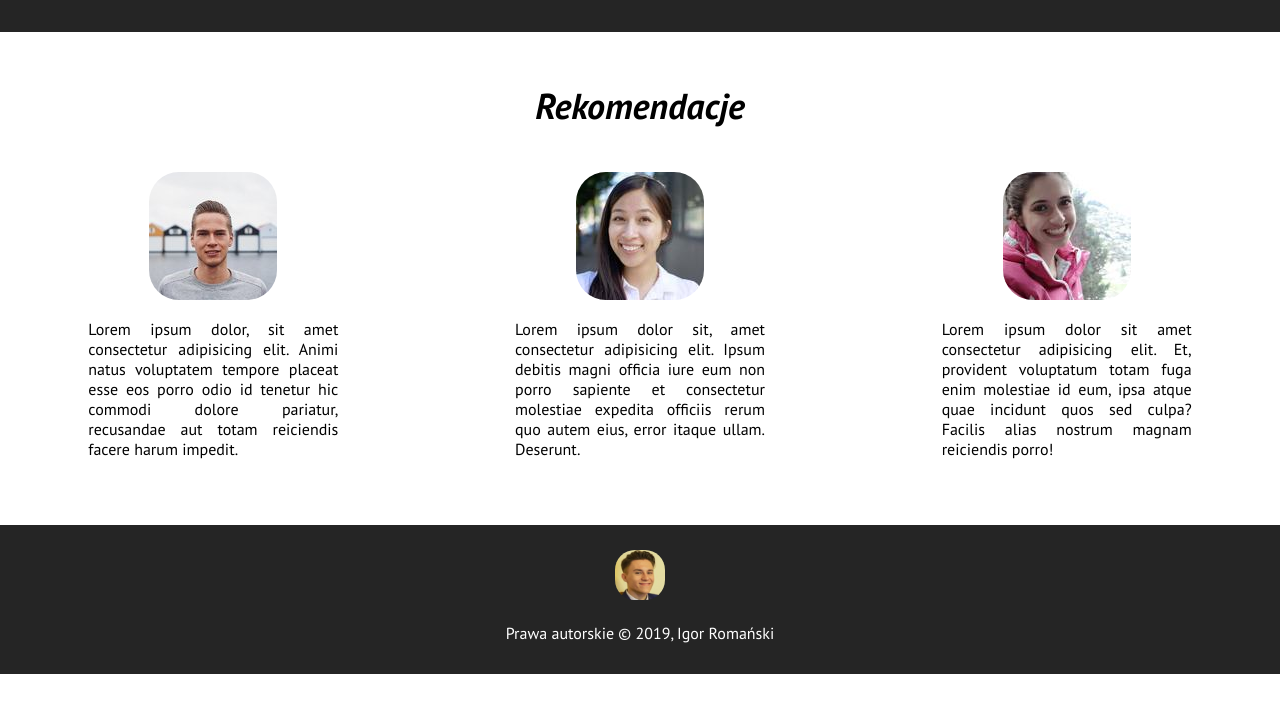
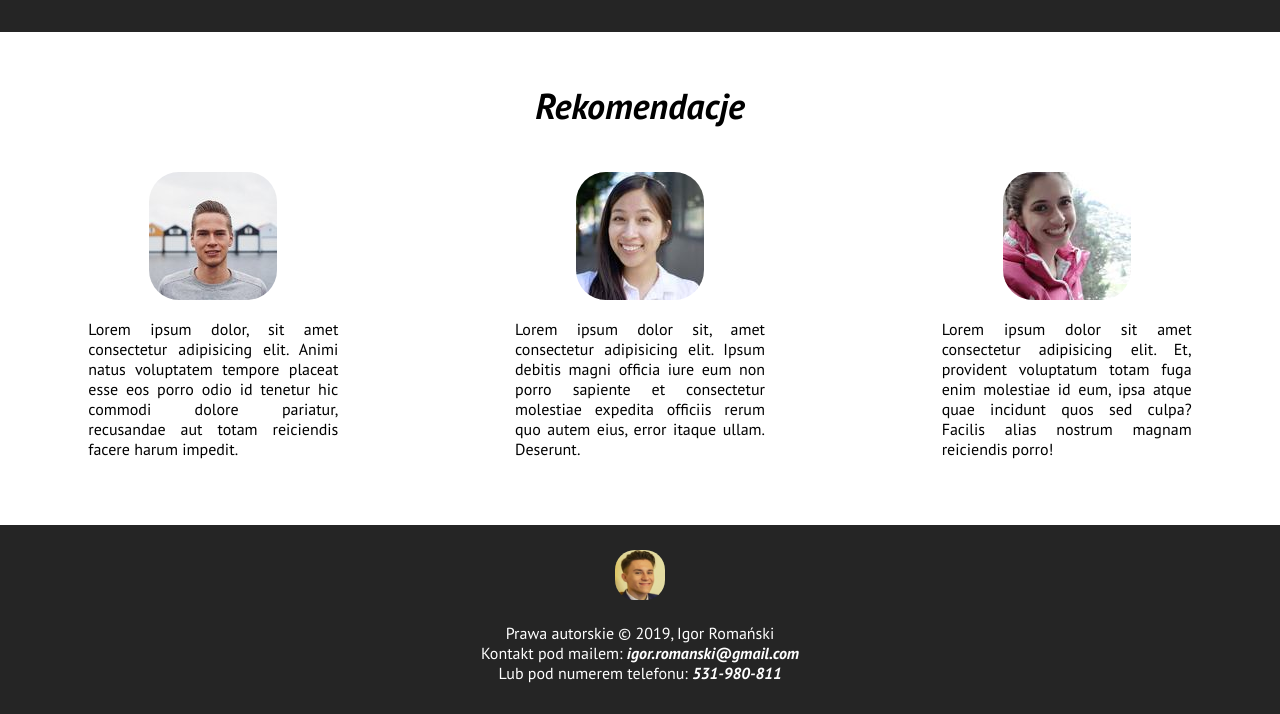
Before and after one commit to twomeaningsof/wizytowka, a plain HTML site: page index.html in a window 1280 px wide. Shown: the part 1004-1718 px from the top of the page. Before the commit the page ends 1678 px from the top, so only its background shows below. Drawn offline with Linux system fonts and the light colour scheme.

Commit message:
chyba ostatecznie

```diff
--- a/index.html
+++ b/index.html
@@ -17,9 +17,9 @@
                      <img src="./img/ig.png" alt="To jest logo">
                 </div>
                 <nav>
-                        <div class="naw"><a href="#hero"><p>O mnie</p></a></div>
-                        <div class="naw"><a href='#strghts'><p>Mocne Strony</p></a></div>
+                        <div class="naw"><a href="#strghts"><p>Mocne Strony</p></a></div>
                         <div class="naw"><a href='#recs'><p>Opinie</p></a></div>
+                        <div class="naw"><a href='#foot'><p>Kontakt</p></a></div>
                  </nav>
             </header>
 
@@ -44,9 +44,11 @@
                 <div class="recI"><img src="./img/84.jpg" alt=""><p>Lorem ipsum dolor sit amet consectetur adipisicing elit. Et, provident voluptatum totam fuga enim molestiae id eum, ipsa atque quae incidunt quos sed culpa? Facilis alias nostrum magnam reiciendis porro!</p></div>
             </div>
 
-            <footer class="foot">
+            <footer class="foot" id="foot">
                 <img src="./img/ig.png" alt="It's me again.">
-                <p>Prawa autorskie © 2019, Igor Romański </p>
+                <p>Prawa autorskie © 2019, Igor Romański <br> Kontakt pod mailem: <i>igor.romanski@gmail.com</i> <br>
+                    Lub pod numerem telefonu: <i>531-980-811</i>
+                </p>
             </footer>
 
 </body>
```
